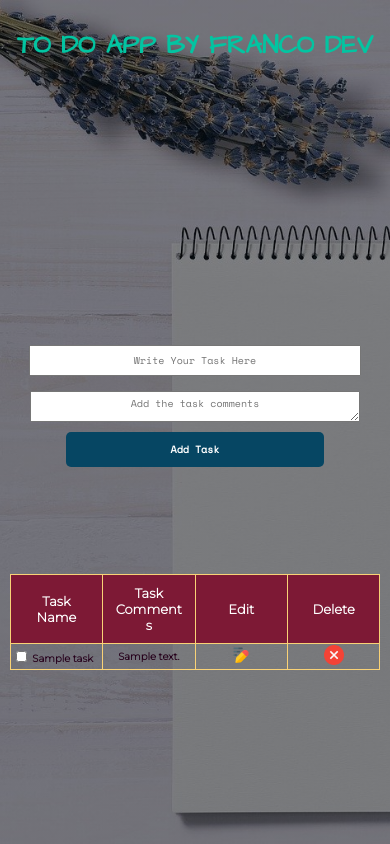
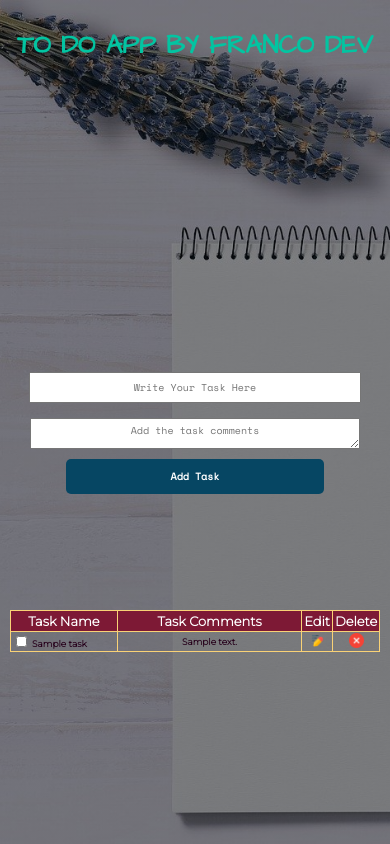
Before and after one commit to frakopy/TodoFlaskWebApp, a Flask app: page / in a window 390 px wide. Run offline with Flask 2, Linux system fonts and the light colour scheme; tables that the repository leaves empty or names only in its code hold one stand-in row (values such as "Sample post"); data that the repository does not hold is empty; some libraries are stand-ins or nearby versions.

Commit message:
Modifing mede queries for responsive mobile

```diff
--- a/static/css/styles.css
+++ b/static/css/styles.css
@@ -41,6 +41,7 @@ body{
 
 }
 
+/* Sizing div container for table element */
 .table-tasks {
     margin-bottom: 10px;
     width: 100%;
@@ -50,7 +51,6 @@ body{
 table, th, td {
     border: 1.5px solid;
     border-collapse: collapse;
-    border-color: #162447;
     border-color: #F9D276;
     word-wrap:break-word;
     table-layout: fixed;
@@ -83,7 +83,7 @@ tr > .comentaries, .images {
     max-height: 28px;
 }
 
-/* Size the colums table element */
+/* Size the td tags of the table element */
 .name-task {width: 35%;}
 .comentaries {width: 55%;}
 .images {width: 10%;}
@@ -123,11 +123,7 @@ textarea::placeholder {
     line-height: 80px;
 }
 
-textarea:focus::placeholder {
-    color: transparent;
-}
-
-input[type="text"]:focus::placeholder {
+#input-taskName:focus::placeholder, #textarea-taskComments:focus::placeholder{
     color: transparent;
 }
 
@@ -135,7 +131,6 @@ input[type="checkbox"]{
     width:20px;
     height:20px;
 }
-
 
 button{
     font-family: 'Space Mono', monospace;
@@ -226,10 +221,8 @@ button:hover::after{
 
 @media screen and (max-width: 700px) {
 
-    table{width: 100%;}
-
     .name-task {width: 35%;}
-    .comentaries {width: 65%;}
+    .comentaries {width: 60%;}
     .images {width: 5%;}
 
     .header > h1{font-size: 26px;}
@@ -247,9 +240,12 @@ button:hover::after{
         height: 35px;
     }
 
-    th{font-size: 13px;}
+    th{
+        font-size: 13px;
+        padding: 2px;
+    }
 
-    td{font-size: 10px;}
+    td{font-size: 9px;}
 
     input[type="checkbox"]{
         width:11px;
@@ -257,8 +253,8 @@ button:hover::after{
     }
 
     .edit, .delete {
-        max-width: 20px;
-        max-height: 20px;
+        max-width: 15px;
+        max-height: 15px;
     }
 
     .grid-container{
```
